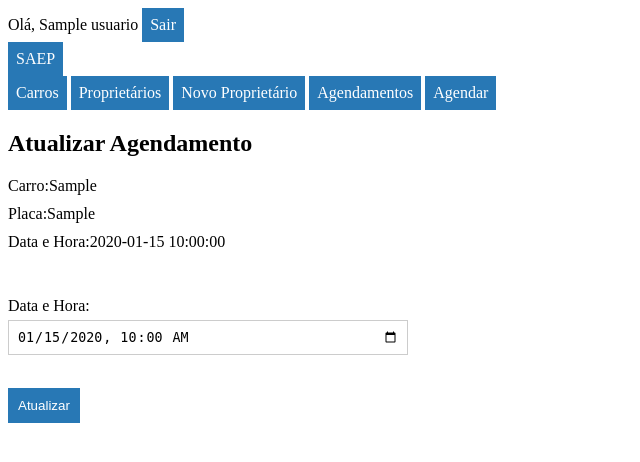
After one commit to lucianolsa/oficina_02, a Flask app: page /agendamentos/atualizar/1 in a window 1280 px wide. The commit adds this page. Shown: the top 462 px of the page, without its empty margins (0-640 px from the left). Run offline with Flask 3, Linux system fonts and the light colour scheme; a user stored in the database is signed in; tables that the repository leaves empty hold one stand-in row (values such as "Sample post"); parts of the project's set-up code (start-up, migrations or seed data) failed here and were passed over.

Commit message:
agenda atualizar

```diff
--- a/app.py
+++ b/app.py
@@ -1,6 +1,6 @@
 from flask import Flask, render_template, request, redirect, url_for, flash, session
 from flask_login import LoginManager, login_user, logout_user, login_required, current_user
-from sqlalchemy import select
+from sqlalchemy import select,extract
 from datetime import timedelta,datetime
 
 from models import db_session, Usuario, Proprietario, Carro,Agendamento
@@ -92,7 +92,7 @@ def carro_novo():
         proprietarios=proprietarios
     )
 
-@app.route('/proprietario', methods=['GET'])
+@app.route('/proprietario', methods=['GET', 'POST'])
 @login_required
 def proprietario():
     termo = request.form.get('busca','')
@@ -159,11 +159,11 @@ def proprietario_editar(id):
 
     if request.method == 'POST':
         try:
-            if nome:
+            if nome != proprietario.nome:
                 proprietario.nome = nome
-            if telefone:
+            if telefone != proprietario.telefone:
                 proprietario.telefone = telefone
-            if email:
+            if email != proprietario.email:
                 proprietario.email = email
             if cpf:
                 proprietario.set_cpf(cpf)
@@ -192,10 +192,68 @@ def proprietario_editar(id):
 @login_required
 def agendamentos():
     agendamentos = db_session.execute(
-        select(Agendamento)
+        select(Agendamento).order_by(
+            extract('day', Agendamento.data_hora).desc())
     ).scalars().all()
 
     return render_template('agendamentos.html', agendamentos=agendamentos)
+
+@app.route('/agendamentos/atualizar/<int:id>', methods=['GET', 'POST'])
+@login_required
+def agendamento_atualizar(id):
+    agendamento = db_session.get(Agendamento, id)
+    if not agendamento:
+        flash('Agendamento não encontrado!')
+        return redirect(url_for('agendamentos'))
+    if request.method == 'POST':
+        data_hora_html = request.form.get('data_hora')  # Ex: "2026-11-10T14:00"
+        try:
+            # 1. Convertemos a string do HTML num Objeto Datetime
+            data_hora_obj = datetime.strptime(data_hora_html, '%Y-%m-%dT%H:%M')
+
+            if data_hora_obj == agendamento.data_hora:
+                flash("Mesmo horario de Agendamento")
+                return redirect(url_for('agendamentos'))
+
+
+            # 2. Regra de Negócio: Horário Comercial (08h às 18h)
+            if data_hora_obj.hour < 8 or data_hora_obj.hour >= 18:
+                flash("A oficina só funciona das 08:00 às 18:00.", "warning")
+                return redirect(url_for('agendamentos'))
+
+            # 3. Regra de Negócio: Horas Cheias
+            if data_hora_obj.minute != 0:
+                flash("Agendamentos apenas em horas exatas (Ex: 14:00).", "warning")
+                return redirect(url_for('agendamentos'))
+
+            # 4. REGRA DE CONFLITO (Agora buscando direto pelo objeto DateTime!)
+            # O banco compara objetos de tempo de forma nativa e ultra rápida
+            stmt_conflito = select(Agendamento).where(Agendamento.data_hora == data_hora_obj)
+            horario_ocupado = db_session.execute(stmt_conflito).first()
+
+            if horario_ocupado is not None:
+                flash("Este horário já está reservado!", "danger")
+                return redirect(url_for('agendamentos'))
+
+            # 5. SALVAMENTO (Enviamos o objeto data_hora_obj direto)
+            agendamento.data_hora = data_hora_obj
+            db_session.commit()
+
+            flash("Agendamento atualizado com sucesso!", "success")
+            return redirect(url_for('agendamentos'))
+
+        except ValueError:
+            flash("Formato de data inválido.", "danger")
+            return redirect(url_for('agendamentos'))
+        except Exception as e:
+            db_session.rollback()
+            print(f"Erro: {e}")
+            flash("Erro interno ao salvar.", "danger")
+            return redirect(url_for('agendamentos'))
+
+
+
+    return render_template('agendamento_atualizar.html', agendamento=agendamento)
 
 @app.route('/agendamentos/novo', methods=['GET', 'POST'])
 @login_required
--- /dev/null
+++ b/templates/agendamento_atualizar.html
@@ -0,0 +1,28 @@
+{% extends 'base.html' %}
+
+{% block conteudo %}
+
+<h2>Atualizar Agendamento</h2>
+
+<form method="POST" action="{{ url_for('agendamento_atualizar', id = agendamento.id) }}">
+
+    <label>Carro:{{ agendamento.carro_agenda_join.modelo }}</label>
+    <label>Placa:{{ agendamento.carro_agenda_join.placa }}</label>
+    <label>Data e Hora:{{ agendamento.data_hora }} </label>
+
+
+    <br><br>
+
+
+    <label>Data e Hora:</label>
+    <input type="datetime-local" name="data_hora" value="{{ agendamento.data_hora }}" required>
+
+    <br><br>
+
+
+
+    <button type="submit">Atualizar</button>
+
+</form>
+
+{% endblock %}
--- a/templates/base.html
+++ b/templates/base.html
@@ -77,17 +77,11 @@
             </a>
 
             <div>
-                <a class="btn btn-outline-light btn-sm" href="{{ url_for('carro_novo') }}">Carros</a>
-
-                <a class="btn btn-outline-light btn-sm" href="{{ url_for('proprietario') }}">Proprietários</a>
-
-                <a class="btn btn-outline-light btn-sm" href="{{ url_for('proprietario_novo') }}">Novo Proprietário</a>
-
-                <a class="btn btn-outline-light btn-sm" href="{{ url_for('agendamentos') }}">Agendamentos</a>
-
-                <a class="btn btn-primary btn-sm" href="{{ url_for('agendamento_novo') }}">Agendar</a>
-
-
+                <a  href="{{ url_for('carro_novo') }}">Carros</a>
+                <a  href="{{ url_for('proprietario') }}">Proprietários</a>
+                <a  href="{{ url_for('proprietario_novo') }}">Novo Proprietário</a>
+                <a  href="{{ url_for('agendamentos') }}">Agendamentos</a>
+                <a  href="{{ url_for('agendamento_novo') }}">Agendar</a>
 
             </div>
 
@@ -96,19 +90,7 @@
     {% endif %}
 
     <div class="container mt-3">
-{% if current_user.is_authenticated %}
-        <div class="text-end mb-3">
-            Olá, {{ current_user.name }}
-            <a href="{{ url_for('logout') }}" class="btn btn-danger btn-sm">Sair</a>
-        </div>
 
-
-
-
-
-
-           </nav>
-{% endif %}
         {% with messages = get_flashed_messages(with_categories=true) %}
             {% for categoria, mensagem in messages %}
                 <div class="alert alert-{{ categoria }}">
@@ -119,7 +101,7 @@
 
         {% block conteudo %}
         {% endblock %}
-
+    </div>
 
 
 <!--    <script src="https://cdn.jsdelivr.net/npm/bootstrap@5.3.0/dist/js/bootstrap.bundle.min.js"></script>-->
--- a/templates/proprietario.html
+++ b/templates/proprietario.html
@@ -7,7 +7,7 @@
 <form method="POST" action="{{ url_for('proprietario') }}" >
             <input type="text" name="busca"  placeholder="Buscar por nome..." value="{{ busca }}">
             <button type="submit">Buscar</button>
-            <a href="{{url_for('proprietario')}}" class="btn btn-outline-secondary ms-2">Limpar</a>
+            <a href="{{url_for('proprietario')}}" >Limpar</a>
         </form>
 <br>
 <a href="{{ url_for('proprietario_novo') }}">
--- a/templates/proprietario_editar.html
+++ b/templates/proprietario_editar.html
@@ -6,13 +6,13 @@
 <form method="POST" action="{{ url_for('proprietario_editar', id=proprietario.id ) }}">
 
     <label>Nome:</label>
-    <input type="text" name="nome" value="{{proprietario.nome}}" >
+    <input type="text" name="nome" value="{{proprietario.nome}}" required >
 
     <label>Telefone:</label>
-    <input type="text" name="telefone" value="{{proprietario.telefone}}" >
+    <input type="text" name="telefone" value="{{proprietario.telefone}}" required >
 
     <label>E-mail:</label>
-    <input type="email" name="email" value="{{proprietario.email}}" >
+    <input type="email" name="email" value="{{proprietario.email}}" required >
 
     <label>CPF atual:[ {{proprietario.cpf_mascarado}} ]</label>
     <input type="text" name="cpf"  >
```
Also changed, not shown: templates/agendamentos.html (+3 -6 lines).
